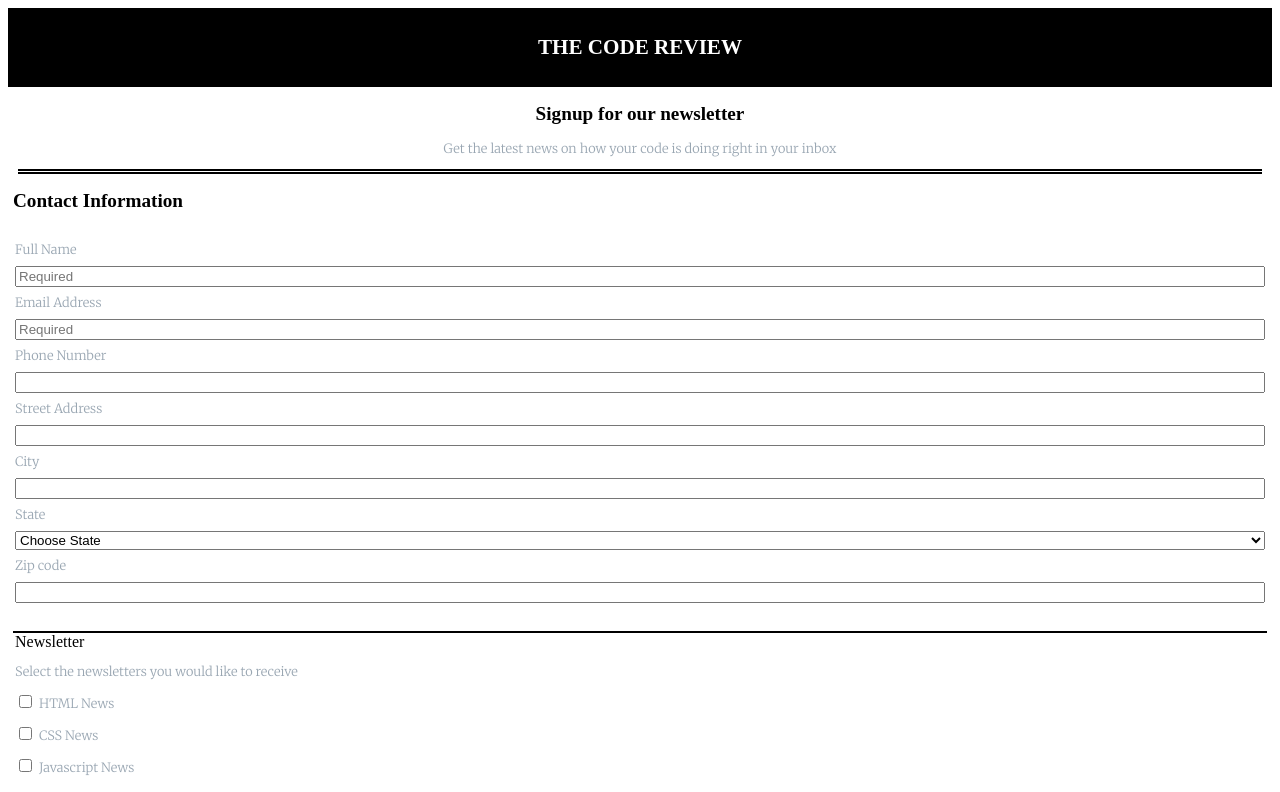
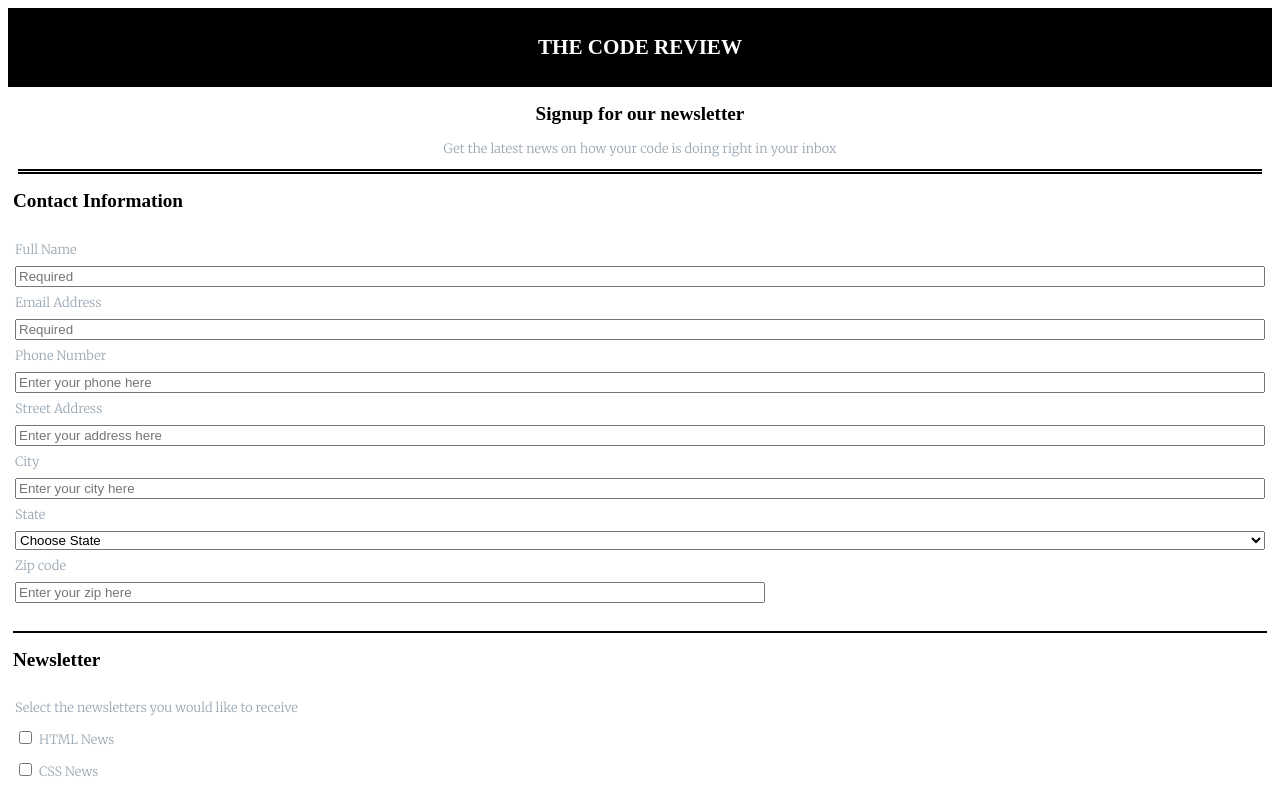
Before and after one commit to Jason852/Techdegree-project-3, a plain HTML site: page index.html in a window 1280 px wide. Shown: the top 792 px of the page. Drawn offline with Linux system fonts and the light colour scheme; a web font is replaced by a local one.

Commit message:
prior flexboxing

```diff
--- a/css/styles.css
+++ b/css/styles.css
@@ -71,6 +71,10 @@ select {
   height: auto;
 }
 
+#zipcode {
+  width: 60%;
+}
+
 .contact-info label,
 .newsletter label,
 .footer {
--- a/index.html
+++ b/index.html
@@ -24,11 +24,11 @@
             <label for="email"> Email Address</label><br>
             <input required type="email" id="email" name="email" placeholder="Required"><br>
             <label for="phone">Phone Number</label><br>
-            <input type="tel" id="phone" name="phone_number" placeholder=""><br>
+            <input type="tel" id="phone" name="phone_number" placeholder="Enter your phone here"><br>
             <label for="address">Street Address</label><br>
-            <input type="text" id="address" name="street_add" placeholder=""><br>
+            <input type="text" id="address" name="street_add" placeholder="Enter your address here"><br>
             <label for="city">City</label><br>
-            <input type="text" id="city" name="city" placeholder=""><br>
+            <input type="text" id="city" name="city" placeholder="Enter your city here"><br>
             <label for="state">State</label><br>
             <select id="state" name="state" placeholder="Choose State">
               <option value=""disabled selected>Choose State</option>
@@ -85,12 +85,12 @@
             	<option value="WY">Wyoming</option>
             </select><br>
             <label for="zipcode">Zip code</label><br>
-            <input type="text" id="zipcode" name="zipcode"><br>
+            <input type="text" id="zipcode" name="zipcode" placeholder="Enter your zip here"><br>
           </fieldset>
         </div>
 
         <div class="newsletter">
-          <legend>Newsletter</legend>
+          <h2>Newsletter</h2>
           <fieldset>
             <label>Select the newsletters you would like to receive</label><br>
             <input type="checkbox" id="html_news" name="check_news" value="html_news">
@@ -112,10 +112,11 @@
             <textarea id="topic_text"name="topic" rows="8"></textarea>
           </fieldset>
         </div>
-
-        <div class="submit_button">
-            <button type="submit">Sign Up</button>
-        </div>
+        <fieldset>
+          <div class="submit_button">
+              <button type="submit">Sign Up</button>
+          </div>
+        </fieldset>
       </form>
 
     </main>
```
